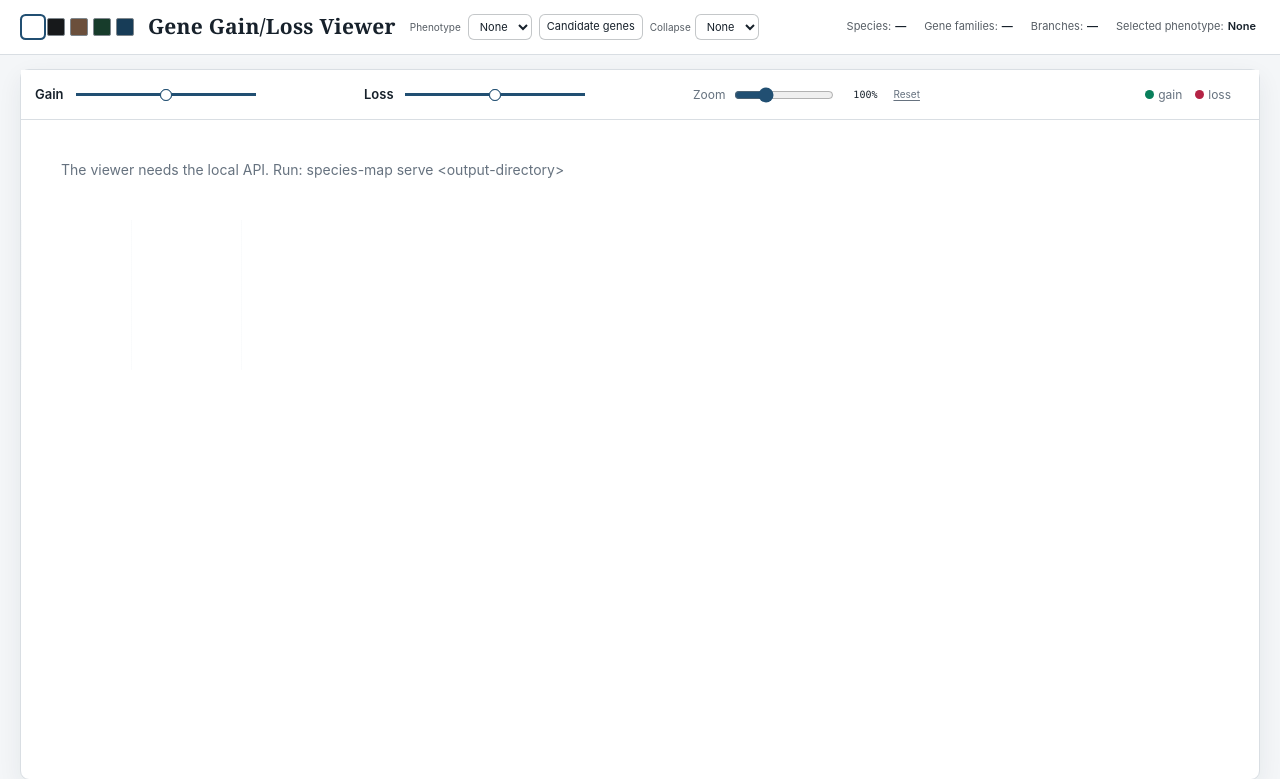
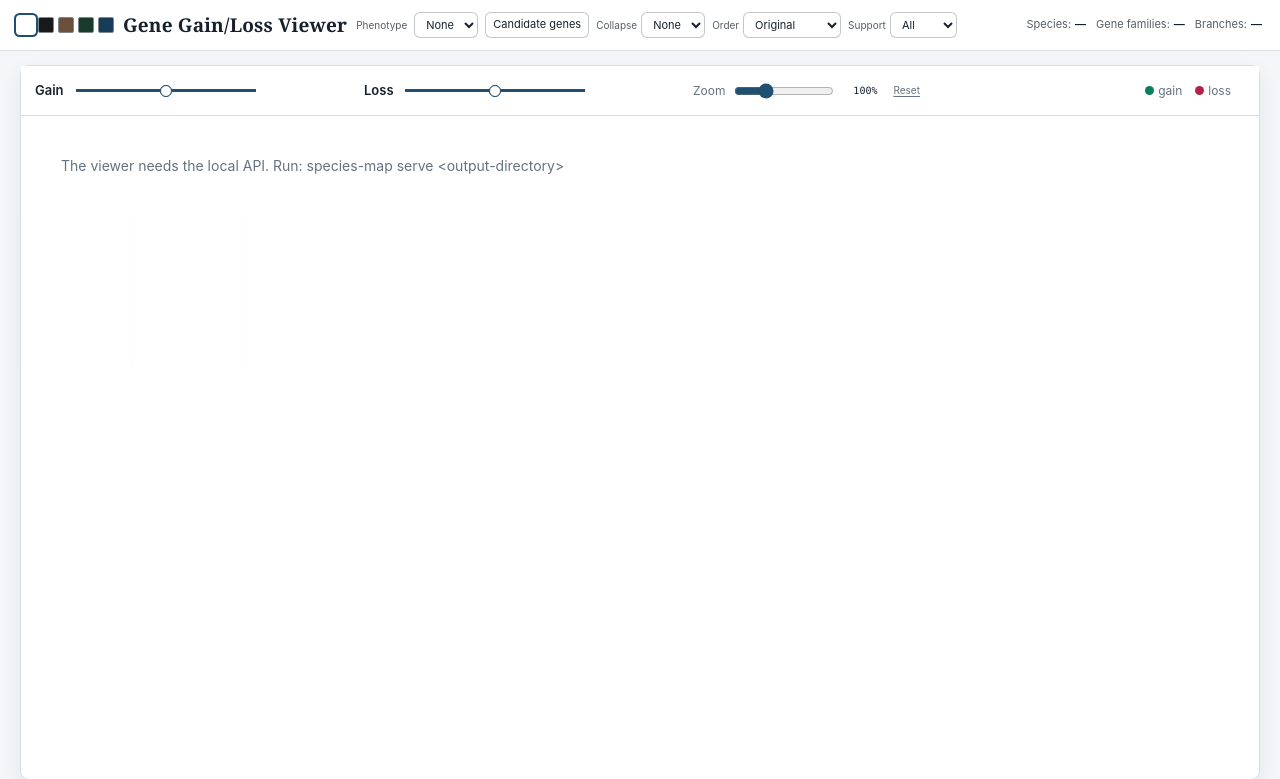
Before and after one commit to kazumaxneo/PhyloGain, a Python web app: template src/species_innovation_map/templates/index.html in a window 1280 px wide. Shown: the top 779 px of the page. Run offline with Jinja, Linux system fonts and the light colour scheme; the template is opened without the code that fills it, so the values that code supplies are empty.

Commit message:
Add tree ordering and support collapse controls

```diff
--- a/src/species_innovation_map/templates/index.html
+++ b/src/species_innovation_map/templates/index.html
@@ -46,19 +46,19 @@
       justify-content: flex-start;
       align-items: center;
       flex: 0 0 auto;
-      gap: 14px;
-      padding: 14px 24px;
+      gap: 9px;
+      padding: 12px 18px;
       color: var(--header-ink);
       background: var(--header);
       border-bottom: 1px solid var(--line);
     }
-    h1 { margin: 0; font: 650 21px/1.1 Georgia, serif; letter-spacing: .01em; }
+    h1 { margin: 0; font: 650 19px/1.1 Georgia, serif; letter-spacing: .01em; white-space: nowrap; }
     .header-controls { display: flex; align-items: center; gap: 7px; white-space: nowrap; }
     .header-controls label { color: var(--header-ink); font-size: 10px; opacity: .72; }
     .header-controls select, .header-controls button { min-width: 0; border-color: color-mix(in srgb, var(--header-ink) 25%, transparent); padding: 4px 7px; background: color-mix(in srgb, var(--header) 88%, var(--control)); color: var(--header-ink); font-size: 11px; }
     .header-field { display: inline-flex; align-items: center; gap: 4px; }
-    .theme-picker { display: flex; align-items: center; gap: 5px; }
-    .theme-picker button { width: 18px; height: 18px; padding: 0; border: 1px solid #7f878d; border-radius: 2px; background: var(--swatch); }
+    .theme-picker { display: flex; align-items: center; gap: 4px; }
+    .theme-picker button { width: 16px; height: 16px; padding: 0; border: 1px solid #7f878d; border-radius: 2px; background: var(--swatch); }
     .theme-picker button.active { border-color: var(--swatch); background: var(--swatch); box-shadow: 0 0 0 2px var(--header), 0 0 0 4px var(--accent); }
     .theme-picker button[data-theme-value="white"] { --swatch: #ffffff; }
     .theme-picker button[data-theme-value="black"] { --swatch: #17191b; }
@@ -68,8 +68,8 @@
     .summary {
       display: flex;
       align-items: baseline;
-      flex-wrap: wrap;
-      gap: 6px 18px;
+      flex-wrap: nowrap;
+      gap: 4px 10px;
       min-width: 0;
       margin-left: auto;
     }
@@ -134,7 +134,7 @@
     .filtered-branch-label { opacity: .1; }
     #treeViewport { flex: 1; min-height: 0; overflow: auto; position: relative; cursor: grab; user-select: none; touch-action: none; }
     #treeViewport.dragging { cursor: grabbing; }
-    .tree-action-hint { position: absolute; z-index: 4; color: var(--muted); font-size: 10px; line-height: 1; white-space: nowrap; pointer-events: none; text-shadow: 0 1px 2px var(--panel); }
+    .tree-action-hint { position: absolute; z-index: 4; color: var(--ink); font-size: 15px; font-weight: 500; line-height: 1; white-space: nowrap; pointer-events: none; text-shadow: 0 1px 2px var(--panel); }
     #treeSvg { display: block; background: linear-gradient(90deg, var(--tree-grid) 1px, transparent 1px); background-size: 110px 100%; }
     .branch-hit { fill: transparent; cursor: pointer; }
     .branch { stroke: #83909a; stroke-width: 1.5; pointer-events: none; transition: stroke .12s, stroke-width .12s; }
@@ -273,6 +273,9 @@
       .filter-reset { grid-column: 2; grid-row: 2; justify-self: start; }
       .filter-status { grid-column: 3; grid-row: 1 / 3; }
     }
+    @media (max-width: 1400px) {
+      .summary .card:last-child { display: none; }
+    }
     @media (max-width: 1180px) {
       .header-controls > label, .header-controls .header-field > label { display: none; }
     }
@@ -299,6 +302,24 @@
       <span class="header-field" id="taxonomyControl" hidden>
         <label for="collapseSelect">Collapse</label>
         <select id="collapseSelect" title="Collapse taxonomic rank"><option value="">None</option></select>
+      </span>
+      <span class="header-field">
+        <label for="treeOrderSelect">Order</label>
+        <select id="treeOrderSelect" title="Order child clades" aria-label="Order child clades">
+          <option value="original">Original</option>
+          <option value="ascending">Ascending</option>
+          <option value="descending">Descending</option>
+        </select>
+      </span>
+      <span class="header-field">
+        <label for="supportCollapseSelect">Support</label>
+        <select id="supportCollapseSelect" title="Collapse branches below bootstrap support" aria-label="Collapse branches below bootstrap support">
+          <option value="0">All</option>
+          <option value="0.5">&lt;0.50</option>
+          <option value="0.7">&lt;0.70</option>
+          <option value="0.9">&lt;0.90</option>
+          <option value="0.95">&lt;0.95</option>
+        </select>
       </span>
     </div>
     <div class="summary" aria-label="Dataset summary">
@@ -346,7 +367,7 @@
   </main>
   <script>
     const SVG = "http://www.w3.org/2000/svg";
-    const state = { project: null, branches: new Map(), phenotypeEvents: new Map(), selectedBranch: null, selectedEvent: null, collapseRank: "", expandedGroups: new Set(), manuallyCollapsed: new Set(), flippedNodes: new Set(), annotationSources: [], enrichmentSource: "", treeZoom: 1, branchFilter: {gainMin: 0, gainMax: 0, lossMin: 0, lossMax: 0} };
+    const state = { project: null, branches: new Map(), phenotypeEvents: new Map(), selectedBranch: null, selectedEvent: null, collapseRank: "", supportThreshold: 0, treeOrder: "original", expandedGroups: new Set(), manuallyCollapsed: new Set(), flippedNodes: new Set(), annotationSources: [], enrichmentSource: "", treeZoom: 1, branchFilter: {gainMin: 0, gainMax: 0, lossMin: 0, lossMax: 0} };
     const $ = id => document.getElementById(id);
     const number = value => Number(value || 0).toLocaleString();
     const svgEl = (name, attrs = {}) => {
@@ -451,8 +472,21 @@
       const root = [...nodes.values()].find(node => !node.parent_id);
       const taxonomy = state.project.taxonomy?.species || {};
       const rank = state.collapseRank;
+      const cladeSizes = new Map();
+      function cladeSize(node) {
+        if (cladeSizes.has(node.id)) return cladeSizes.get(node.id);
+        const size = node.children.length ? node.children.reduce((sum, id) => sum + cladeSize(nodes.get(id)), 0) : 1;
+        cladeSizes.set(node.id, size);
+        return size;
+      }
+      cladeSize(root);
       function childNodes(node) {
-        const ids = state.flippedNodes.has(node.id) ? [...node.children].reverse() : node.children;
+        let ids = [...node.children];
+        if (state.treeOrder !== "original") {
+          const direction = state.treeOrder === "ascending" ? 1 : -1;
+          ids.sort((left, right) => direction * (cladeSizes.get(left) - cladeSizes.get(right)) || left.localeCompare(right));
+        }
+        if (state.flippedNodes.has(node.id)) ids.reverse();
         return ids.map(id => nodes.get(id));
       }
       function summarize(node) {
@@ -470,7 +504,12 @@
           rank && node.parent_id && node.rankValue && node.leafCount > 1 &&
           !state.expandedGroups.has(`${rank}:${node.id}`)
         );
-        node.collapsed = state.manuallyCollapsed.has(node.id) || node.taxonomyCollapsed;
+        const support = normalizedBranchSupport(node);
+        node.supportCollapsed = Boolean(
+          state.supportThreshold > 0 && node.parent_id && support != null && support < state.supportThreshold &&
+          !state.expandedGroups.has(`support:${state.supportThreshold}:${node.id}`)
+        );
+        node.collapsed = state.manuallyCollapsed.has(node.id) || node.taxonomyCollapsed || node.supportCollapsed;
       }
       summarize(root);
       const visibleNodes = [];
@@ -850,6 +889,20 @@
       $("treeViewport").scrollTo({top: 0, left: 0});
       renderTree();
     });
+    $("treeOrderSelect").addEventListener("change", event => {
+      state.treeOrder = event.target.value;
+      state.flippedNodes.clear();
+      closeDetailPanel();
+      $("treeViewport").scrollTo({top: 0, left: 0});
+      renderTree();
+    });
+    $("supportCollapseSelect").addEventListener("change", event => {
+      state.supportThreshold = Number(event.target.value);
+      state.expandedGroups.clear();
+      closeDetailPanel();
+      $("treeViewport").scrollTo({top: 0, left: 0});
+      renderTree();
+    });
     $("detailClose").addEventListener("click", closeDetailPanel);
     document.addEventListener("keydown", event => { if (event.key === "Escape") closeDetailPanel(); });
     function enableDetailResize() {
@@ -907,6 +960,11 @@
         if (!window.matchMedia("(max-width: 950px)").matches) setWidth(panel.getBoundingClientRect().width);
       });
       setWidth(storedWidth || 760);
+    }
+    function expandCollapsedNode(nodeId) {
+      state.manuallyCollapsed.delete(nodeId);
+      if (state.collapseRank) state.expandedGroups.add(`${state.collapseRank}:${nodeId}`);
+      if (state.supportThreshold > 0) state.expandedGroups.add(`support:${state.supportThreshold}:${nodeId}`);
     }
     function enableTreePan() {
       const viewport = $("treeViewport");
@@ -969,8 +1027,7 @@
         if (viewport.hasPointerCapture(event.pointerId)) viewport.releasePointerCapture(event.pointerId);
         if (!moved && pendingExpandNode) {
           lastPointerSelection = Date.now();
-          state.manuallyCollapsed.delete(pendingExpandNode);
-          state.expandedGroups.add(`${state.collapseRank}:${pendingExpandNode}`);
+          expandCollapsedNode(pendingExpandNode);
           renderTree();
         } else if (!moved && pendingCollapseNode) {
           lastPointerSelection = Date.now();
@@ -999,7 +1056,7 @@
         const expandNode = event.target.closest("[data-expand-node]")?.dataset.expandNode;
         const collapseNode = event.target.closest("[data-collapse-node]")?.dataset.collapseNode;
         const flipNode = event.target.closest("[data-flip-node]")?.dataset.flipNode;
-        if (expandNode) { state.manuallyCollapsed.delete(expandNode); state.expandedGroups.add(`${state.collapseRank}:${expandNode}`); renderTree(); return; }
+        if (expandNode) { expandCollapsedNode(expandNode); renderTree(); return; }
         if (collapseNode) { state.manuallyCollapsed.has(collapseNode) ? state.manuallyCollapsed.delete(collapseNode) : state.manuallyCollapsed.add(collapseNode); renderTree(); return; }
         if (flipNode) { state.flippedNodes.has(flipNode) ? state.flippedNodes.delete(flipNode) : state.flippedNodes.add(flipNode); renderTree(); return; }
         const branch = event.target.closest("[data-branch]")?.dataset.branch;
@@ -1011,7 +1068,7 @@
         const expandNode = event.target.closest("[data-expand-node]")?.dataset.expandNode;
         const collapseNode = event.target.closest("[data-collapse-node]")?.dataset.collapseNode;
         const flipNode = event.target.closest("[data-flip-node]")?.dataset.flipNode;
-        if (expandNode) { event.preventDefault(); state.manuallyCollapsed.delete(expandNode); state.expandedGroups.add(`${state.collapseRank}:${expandNode}`); renderTree(); return; }
+        if (expandNode) { event.preventDefault(); expandCollapsedNode(expandNode); renderTree(); return; }
         if (collapseNode) { event.preventDefault(); state.manuallyCollapsed.has(collapseNode) ? state.manuallyCollapsed.delete(collapseNode) : state.manuallyCollapsed.add(collapseNode); renderTree(); return; }
         if (flipNode) { event.preventDefault(); state.flippedNodes.has(flipNode) ? state.flippedNodes.delete(flipNode) : state.flippedNodes.add(flipNode); renderTree(); return; }
         const branch = event.target.closest("[data-branch]")?.dataset.branch;
```
Also changed, not shown: tests/test_species_map.py (+8 -0 lines), CHANGELOG.md, README.md.
